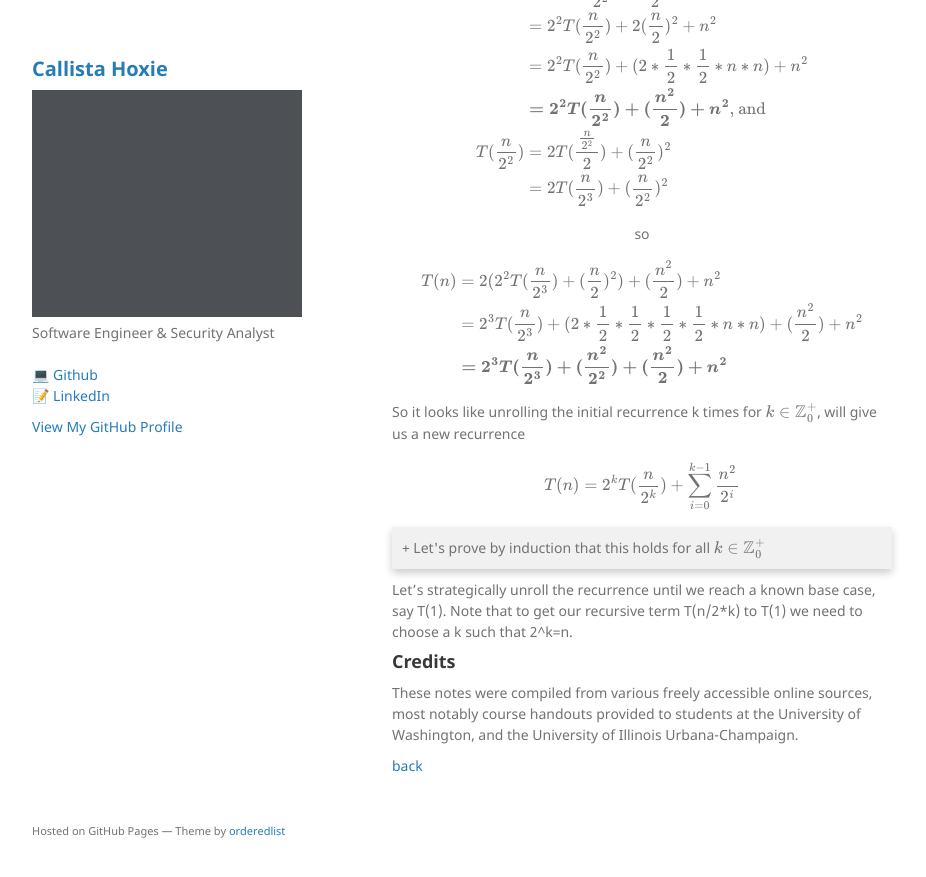
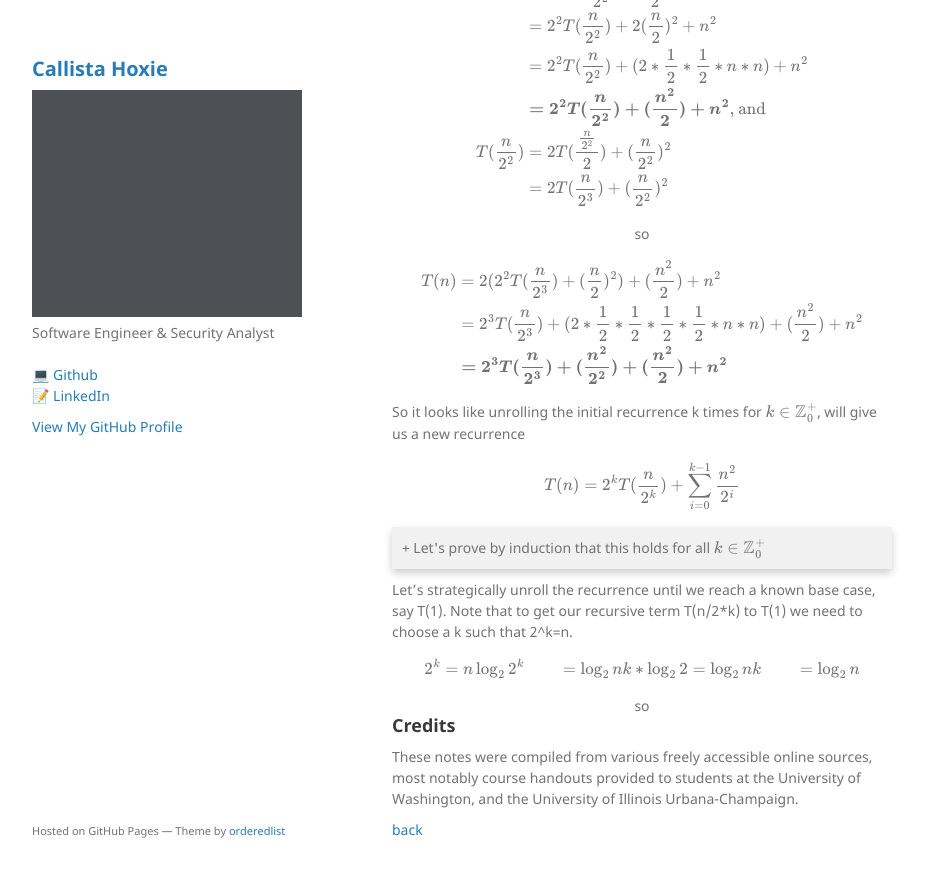
Before and after one commit to callistajosette/callistajosette.github.io, a Jekyll site: the page built from project-crease.md, in a window 1280 px wide and 900 px high, scrolled down 1570 px. Shown: the top 877 px of the window, without its empty margins (178-1104 px from the left). Built offline with Jekyll 4.4.1, drawn with Linux system fonts in a browser that asks for light colours; our own code applies the rules of GitHub Pages for plain Markdown files; before the commit the page ends 2406 px from its top, so only the background shows below that.

Commit message:
Update project-crease.md

```diff
--- a/project-crease.md
+++ b/project-crease.md
@@ -165,6 +165,18 @@ $$T(n) = 2^{k}T(\frac{n}{2^{k}}) + \sum_{i=0}^{k-1} \frac{n^{2}}{2^{i}} \\$$
 </div>
 
 Let's strategically unroll the recurrence until we reach a known base case, say T(1). Note that to get our recursive term T(n/2*k) to T(1) we need to choose a k such that 2^k=n.
+<center>
+$$
+\begin{align*}
+2^{k} & =n
+\log _{2} 2^{k} & =\log _{2} n
+k* \log _{2} 2 & =\log _{2} n
+k & =\log _{2} n
+\end{align*}
+$$
+so
+
+</center>
 
 ## Credits
 These notes were compiled from various freely accessible online sources, most notably course handouts provided to students at the University of Washington, and the University of Illinois Urbana-Champaign.
```
